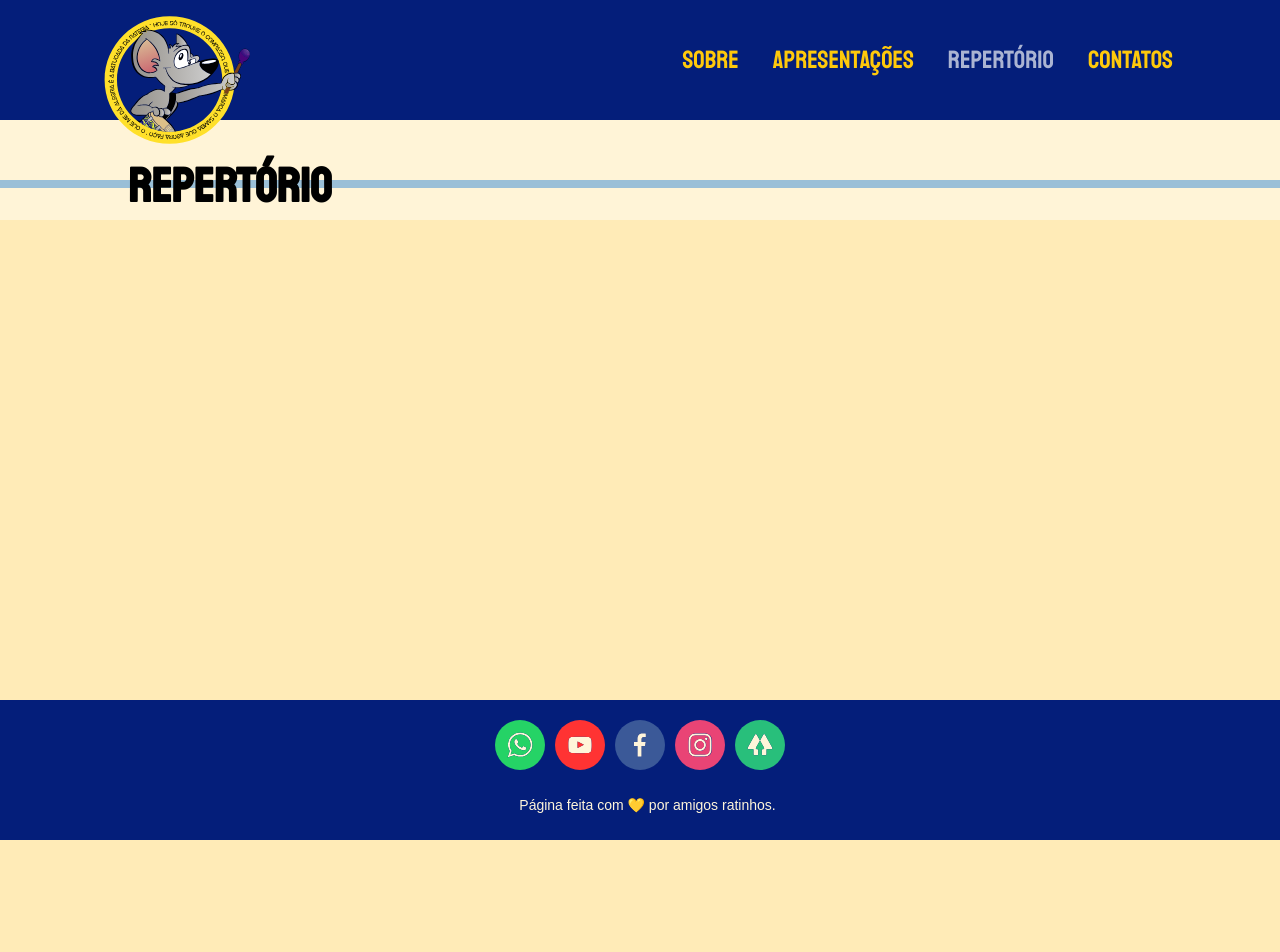
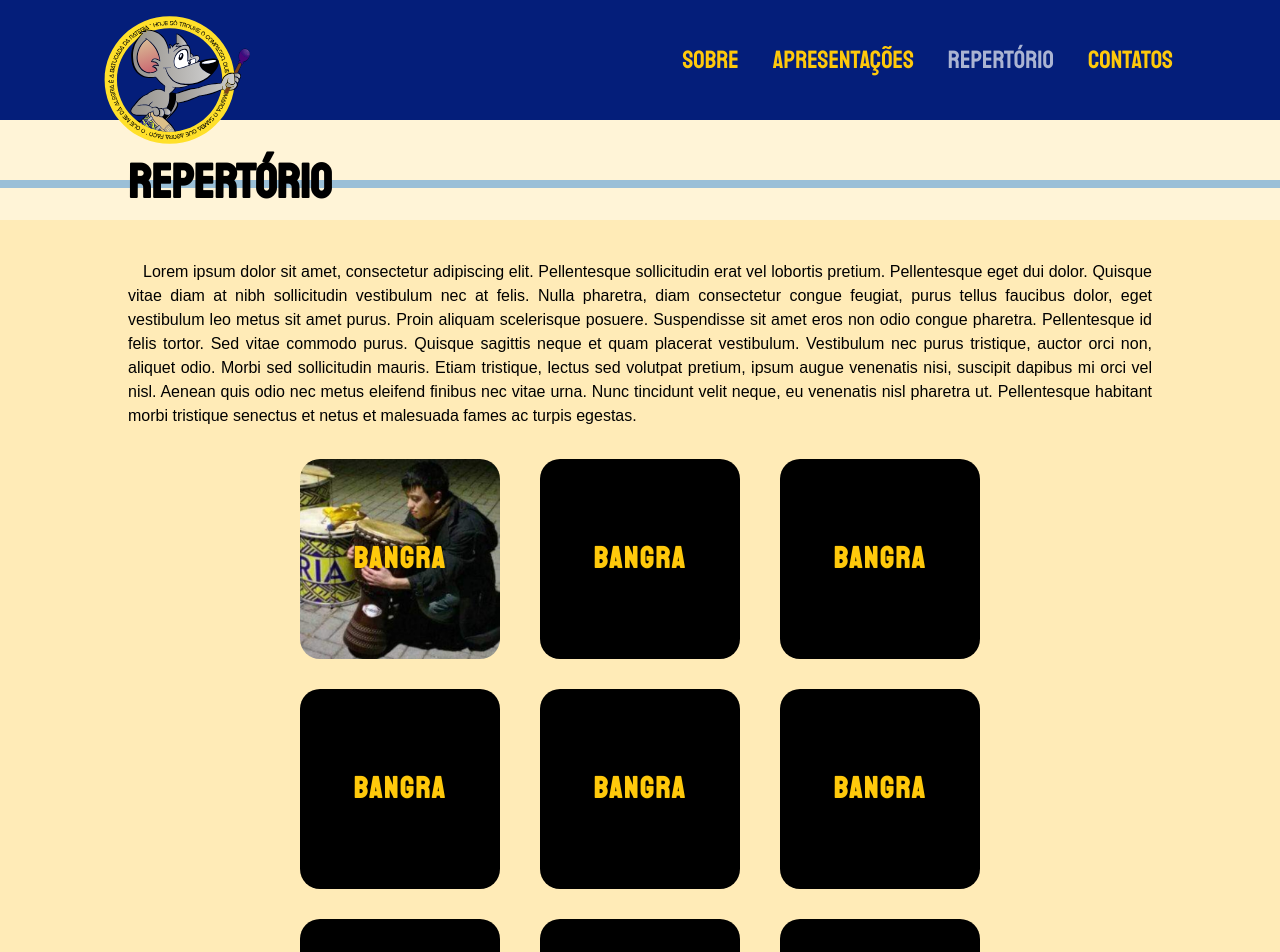
Before and after one commit to rateria/rateria-next-website, a Next.js app: page /repertorio in a window 1280 px wide. Shown: the top 952 px of the page. Before the commit the page ends 840 px from the top, so only its background shows below. Built offline with nearby package versions, Linux system fonts and the light colour scheme; a web font is replaced by a local one.

Commit message:
add: audioplayer position and size defined

```diff
--- a/components/AudioPlayer/AudioPlayer.module.css
+++ b/components/AudioPlayer/AudioPlayer.module.css
@@ -1,7 +1,8 @@
 .audioPlayer {
-	background-color: rgb(0, 0, 0);
-	background-size: 20rem 20rem;
+	background-color: var(--color-black);
 	background-repeat: no-repeat;
+	background-position: center;
+	background-size: cover;
 	border-radius: 20px;
 	cursor: pointer;
 	height: 20rem;
@@ -11,11 +12,12 @@
 }
 
 .songName {
-	color: rgb(255, 255, 255);
+	color: var(--color-secondary);
 	font-family: 'Staatliches', cursive;
 	font-size: 3rem;
 	position: relative;
-	top: 8rem;
+	top: 6rem;
+	letter-spacing: 0.2rem;
 }
 
 .songName .yellow {
@@ -29,7 +31,7 @@
 .audioControls {
 	display: none;
 	position: relative;
-	top: -5.5rem;
+	top: -7.5rem;
 }
 
 .audioPlayer:hover .audioControls {
@@ -94,43 +96,43 @@
 
 @media (max-width: 980px) {
 	.audioPlayer {
-		background-size: 40rem 40rem;
-		border-radius: 40px;
-		height: 40rem;
+		background-size: cover;
+		border-radius: 24px;
+		height: 25rem;
 		margin: 30px;
-		width: 40rem;
+		width: 25rem;
 	}
 
 	.songName {
-		font-size: 6rem;
-		top: 16rem;
+		font-size: 4.8rem;
+		top: 6.5rem;
 	}
 
 	.audioControls {
-		top: -11rem;
+		top: -12rem;
 	}
 
 	.muteButton {
-		background-size: 6rem 6rem;
-		height: 6rem;
-		width: 6rem;
+		background-size: 4rem 4rem;
+		height: 4rem;
+		width: 4rem;
 	}
 
 	.volumeSlider {
 		position: relative;
-		top: -14px;
+		top: -12px;
 	}
 
 	.playIcon {
-		background-size: 20rem 20rem;
-		height: 20rem;
-		width: 20rem;
+		background-size: 10rem 10rem;
+		height: 10rem;
+		width: 10rem;
 		margin: 3.6rem;
 	}
 
 	.currentTime,
 	.duration {
-		font-size: 2.4rem;
+		font-size: 1.6rem;
 	}
 
 	.seekSlider {
--- a/components/AudioPlayer/index.tsx
+++ b/components/AudioPlayer/index.tsx
@@ -1,14 +1,26 @@
+import { useState } from 'react';
 import styles from './AudioPlayer.module.css';
 
 interface AudioPlayerProps {
 	name: string;
+	audioSrc: string;
+	imgSrc: string;
 }
 
-export default function AudioPlayer({ name }: AudioPlayerProps) {
+export default function AudioPlayer({
+	name,
+	audioSrc,
+	imgSrc,
+}: AudioPlayerProps) {
+	const [playing, setPlaying] = useState(false);
+
 	return (
-		<div className={styles.audioPlayer}>
+		<div
+			className={styles.audioPlayer}
+			style={{ backgroundImage: `url(${imgSrc})` }}
+		>
 			<h1 className={styles.songName}>{name}</h1>
-			<audio preload="metadata" loop></audio>
+			<audio src={audioSrc} preload="metadata" loop></audio>
 			<div className={styles.audioControls}>
 				<div className={styles.volume}>
 					<button className={styles.muteButton}></button>
--- a/pages/repertorio/Repertory.module.css
+++ b/pages/repertorio/Repertory.module.css
@@ -24,21 +24,45 @@
 	display: flex;
 	flex-direction: column;
 	justify-content: center;
+	align-items: center;
+
 	margin-bottom: 6.4rem;
 	padding-bottom: 2.5rem;
 }
 
 .title {
-	margin: 0;
 	margin-top: -6.8rem;
 	margin-left: 10vw;
+	margin-right: 10vw;
+
+	width: 80vw;
+	max-width: 1100px;
 
 	z-index: 5;
 }
 
 .container {
 	display: flex;
-	justify-content: space-between;
+
+	justify-content: space-around;
+	align-items: center;
 	margin-left: 10vw;
 	margin-right: 10vw;
+	width: 80vw;
+	max-width: 1100px;
+
+	flex-direction: column;
 }
+
+.audios {
+	display: flex;
+	justify-content: space-around;
+	flex-wrap: wrap;
+	max-width: 720px;
+}
+
+/* @media (max-width: 1024px) {
+	.container p {
+		width: 30%;
+	}
+} */
--- a/pages/repertorio/index.tsx
+++ b/pages/repertorio/index.tsx
@@ -2,6 +2,7 @@ import Layout from '../../components/Layout';
 import Head from 'next/head';
 import styles from './Repertory.module.css';
 import { SocialIcon } from 'react-social-icons';
+import AudioPlayer from '../../components/AudioPlayer';
 
 export default function Repertory() {
 	return (
@@ -20,7 +21,41 @@ export default function Repertory() {
 
 					<div className={styles.wrapper}>
 						<h1 className={styles.title}>Repertório</h1>
-						<div className={styles.container}></div>
+						<div className={styles.container}>
+							<p>
+								Lorem ipsum dolor sit amet, consectetur adipiscing elit.
+								Pellentesque sollicitudin erat vel lobortis pretium.
+								Pellentesque eget dui dolor. Quisque vitae diam at nibh
+								sollicitudin vestibulum nec at felis. Nulla pharetra, diam
+								consectetur congue feugiat, purus tellus faucibus dolor, eget
+								vestibulum leo metus sit amet purus. Proin aliquam scelerisque
+								posuere. Suspendisse sit amet eros non odio congue pharetra.
+								Pellentesque id felis tortor. Sed vitae commodo purus. Quisque
+								sagittis neque et quam placerat vestibulum. Vestibulum nec purus
+								tristique, auctor orci non, aliquet odio. Morbi sed sollicitudin
+								mauris. Etiam tristique, lectus sed volutpat pretium, ipsum
+								augue venenatis nisi, suscipit dapibus mi orci vel nisl. Aenean
+								quis odio nec metus eleifend finibus nec vitae urna. Nunc
+								tincidunt velit neque, eu venenatis nisl pharetra ut.
+								Pellentesque habitant morbi tristique senectus et netus et
+								malesuada fames ac turpis egestas.
+							</p>
+							<div className={styles.audios}>
+								<AudioPlayer
+									name="Bangra"
+									audioSrc="./Bhangra.mp3"
+									imgSrc="./bhangra.jpg"
+								/>
+								<AudioPlayer name="Bangra" audioSrc="" imgSrc="" />
+								<AudioPlayer name="Bangra" audioSrc="" imgSrc="" />
+								<AudioPlayer name="Bangra" audioSrc="" imgSrc="" />
+								<AudioPlayer name="Bangra" audioSrc="" imgSrc="" />
+								<AudioPlayer name="Bangra" audioSrc="" imgSrc="" />
+								<AudioPlayer name="Bangra" audioSrc="" imgSrc="" />
+								<AudioPlayer name="Bangra" audioSrc="" imgSrc="" />
+								<AudioPlayer name="Bangra" audioSrc="" imgSrc="" />
+							</div>
+						</div>
 					</div>
 				</div>
 			</Layout>
```
Also changed, not shown: public/bhangra.jpg (added), 1 other file (tests, documents, lock files or other folders).
